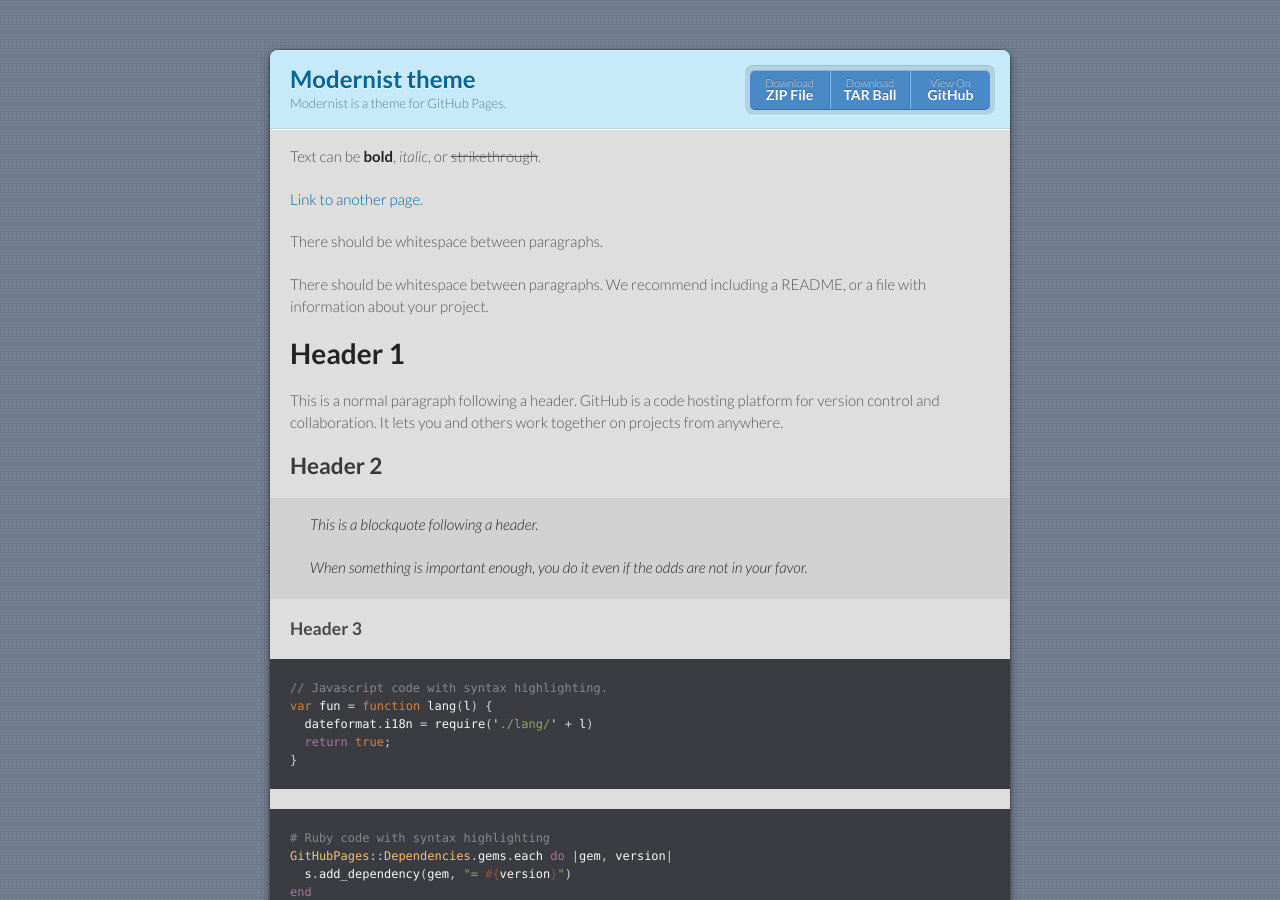
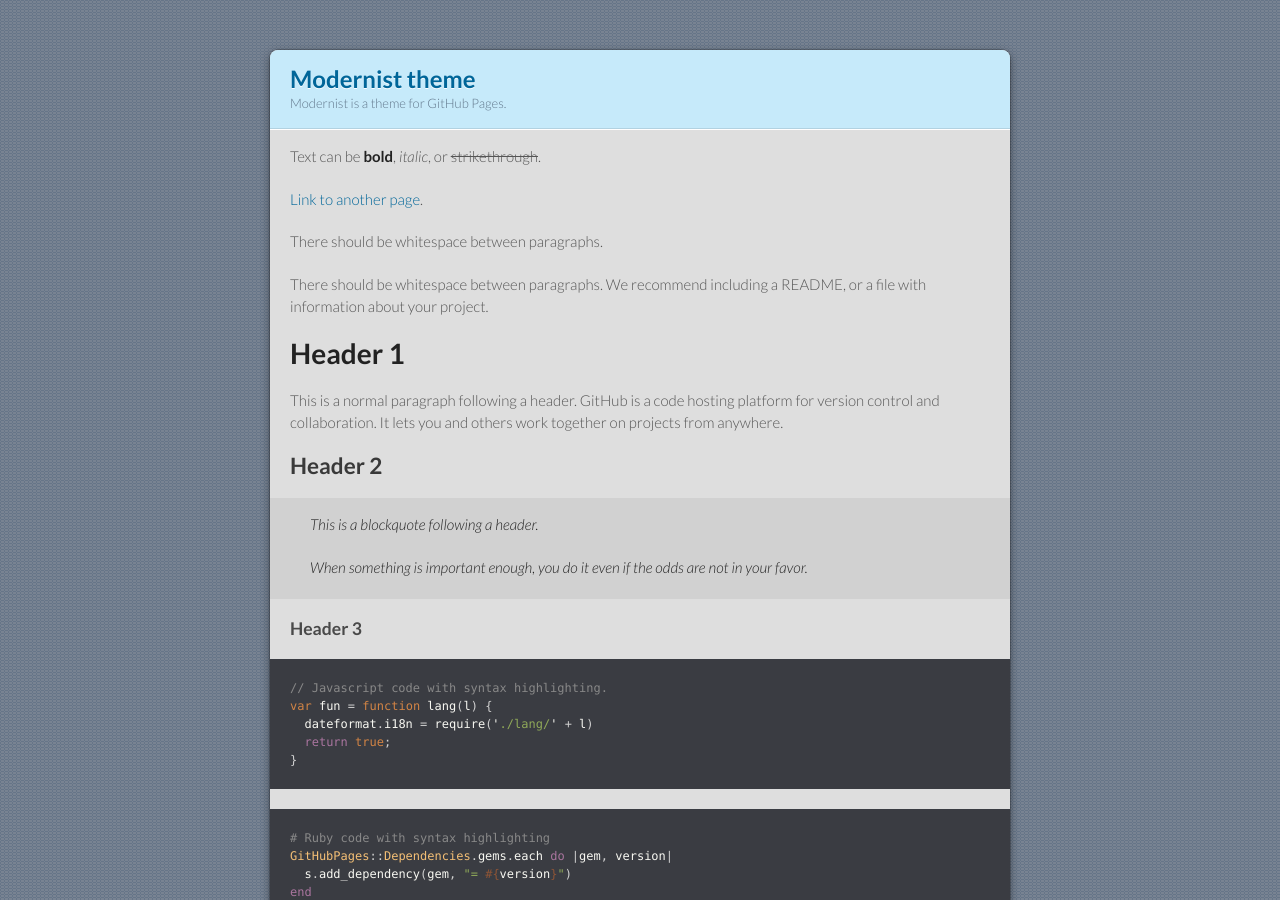
Before and after one commit to sridnala/sridnala.github.io, a Jekyll site: the page built from index.md, in a window 1280 px wide and 900 px high. Built offline with Jekyll 4.4.1, drawn with Linux system fonts in a browser that asks for light colours.

Commit message:
Removing github references

```diff
--- a/_layouts/default.html
+++ b/_layouts/default.html
@@ -22,13 +22,6 @@
           <p>{{ site.description | default: site.github.project_tagline }}</p>
         {% endif %}
         <p class="view"><a href="{{ site.github.repository_url }}">View the Project on GitHub <small>{{ github_name }}</small></a></p>
-        <ul>
-        {% if site.show_downloads %}
-          <li><a href="{{ site.github.zip_url }}">Download <strong>ZIP File</strong></a></li>
-          <li><a href="{{ site.github.tar_url }}">Download <strong>TAR Ball</strong></a></li>
-        {% endif %}
-          <li><a href="{{ site.github.repository_url }}">View On <strong>GitHub</strong></a></li>
-        </ul>
       </header>
       <section>
 
```
